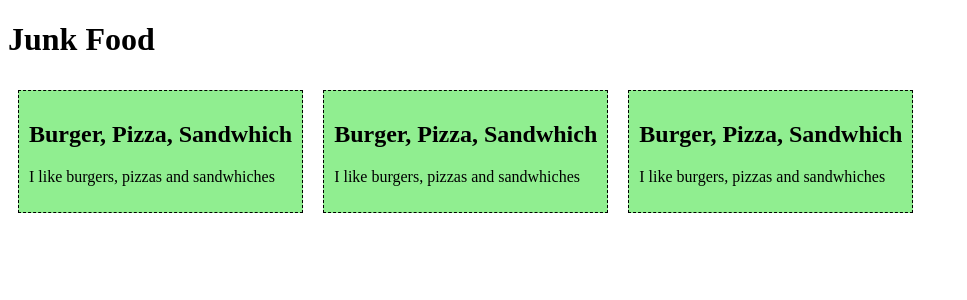
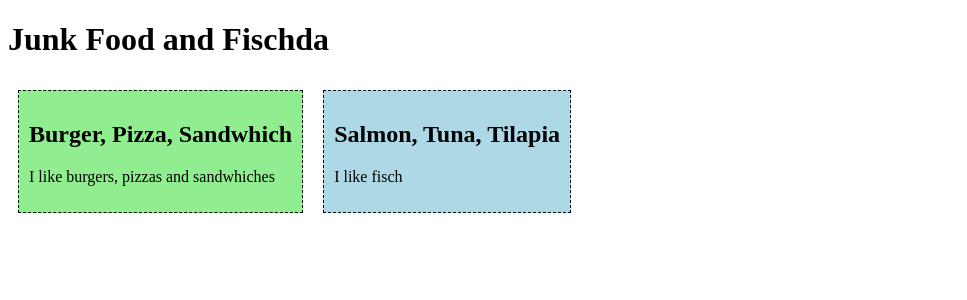
Before and after one commit to Carlll562/webprog-sf241-vuejs, a Vue app in the folder firstsfc/: page / in a window 1280 px wide. Shown: the top 300 px of the page, without its empty margins (0-967 px from the left). Built offline with nearby package versions, Linux system fonts and the light colour scheme.

Commit message:
Added new food item fishda

```diff
--- a/firstsfc/src/App.vue
+++ b/firstsfc/src/App.vue
@@ -1,10 +1,9 @@
 App.vue
 
 <template>
-  <h1>Junk Food</h1>
+  <h1>Junk Food and Fischda</h1>
   <food-item/>
-  <food-item/>
-  <food-item/>
+  <food-item2/>
 </template>
 
 <script></script>
@@ -13,11 +12,5 @@ App.vue
 
 
 <style>
- #app > div {
-    border: dashed black 1px;
-    display: inline-block;
-    margin: 10px;
-    padding: 10px;
-    background-color: lightgreen;
-  }
+
 </style>
--- a/firstsfc/src/components/FoodItem.vue
+++ b/firstsfc/src/components/FoodItem.vue
@@ -1,5 +1,5 @@
 <template>
-  <div>
+  <div class = "junk">
     <h2>{{ name }}</h2>
     <p>{{ message }}</p>
   </div>
@@ -16,4 +16,12 @@ export default {
 };
 </script>
 
-<style></style>
+<style>
+   .junk {
+    border: dashed black 1px;
+    display: inline-block;
+    margin: 10px;
+    padding: 10px;
+    background-color: lightgreen;
+  }
+</style>
--- /dev/null
+++ b/firstsfc/src/components/FoodItem2.vue
@@ -0,0 +1,27 @@
+<template>
+  <div class = "fisch">
+    <h2>{{ name }}</h2>
+    <p>{{ message }}</p>
+  </div>
+</template>
+
+<script>
+export default {
+  data() {
+    return {
+      name: 'Salmon, Tuna, Tilapia',
+      message: 'I like fisch'
+    }
+  }
+};
+</script>
+
+<style>
+   .fisch {
+    border: dashed black 1px;
+    display: inline-block;
+    margin: 10px;
+    padding: 10px;
+    background-color: lightblue;
+  }
+</style>
--- a/firstsfc/src/main.js
+++ b/firstsfc/src/main.js
@@ -2,7 +2,9 @@ import { createApp } from 'vue'
 
 import App from './App.vue'
 import FoodItem from './components/FoodItem.vue'
+import FoodItem2 from './components/FoodItem2.vue'
 
 const app = createApp(App)
 app.component('food-item', FoodItem)
+app.component('food-item2', FoodItem2)
 app.mount('#app')
```
